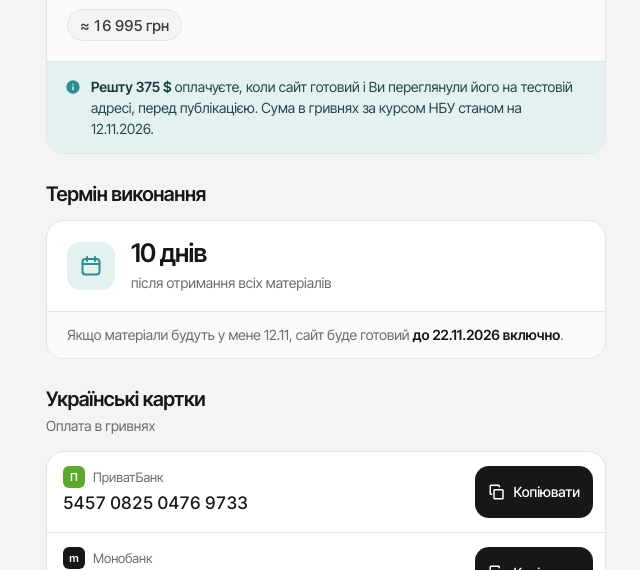
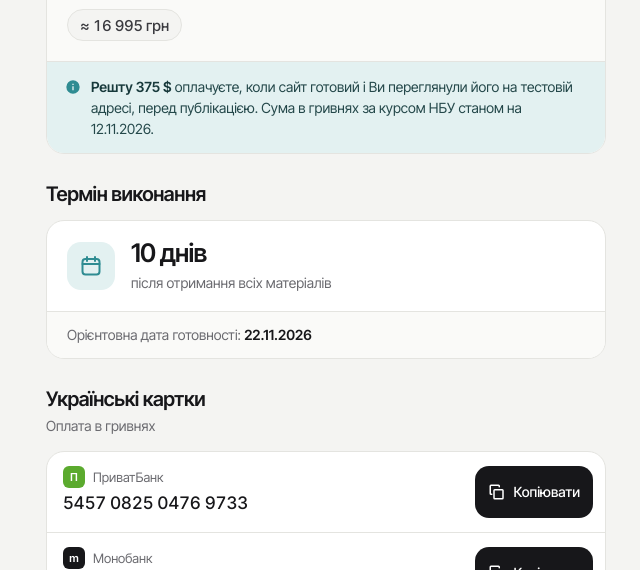
Before and after one commit to apstudio21/oplata, a plain HTML site: page eralux/index.html in a window 1280 px wide. Shown: the part 530-1100 px from the top of the page, without its empty margins (314-954 px from the left). Drawn offline with Linux system fonts and the light colour scheme.

Commit message:
Eralux: approximate ready date 22.11
Co-Authored-By: Claude Opus 5.5 <noreply@anthropic.com>
Claude-Session: https://claude.ai/code/session_01H49b6oTciGBaNneMw1G5ME

```diff
--- a/eralux/index.html
+++ b/eralux/index.html
@@ -208,7 +208,7 @@ h1{font-weight:600;font-size:clamp(2rem,8vw,2.6rem);line-height:1.05;letter-spac
           <p class="term__desc">після отримання всіх матеріалів</p>
         </div>
       </div>
-      <p class="term__date">Якщо матеріали будуть у мене 12.11, сайт буде готовий <b>до 22.11.2026 включно</b>.</p>
+      <p class="term__date">Орієнтовна дата готовності: <b>22.11.2026</b></p>
     </div>
   </section>
 
```
